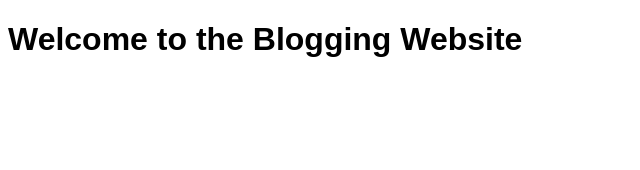
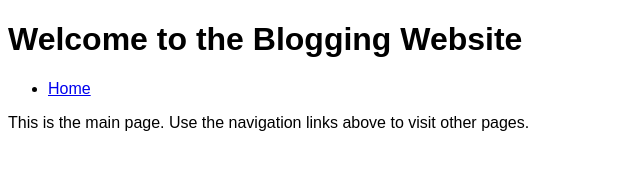
Before and after one commit to Taseen679/Blogging-Website, a website: page src/index.html in a window 1280 px wide. Shown: the whole page, without its empty margins (0-640 px from the left). Drawn offline with Linux system fonts and the light colour scheme.

Commit message:
Update index.html

```diff
--- a/src/index.html
+++ b/src/index.html
@@ -7,6 +7,17 @@
     <link rel="stylesheet" href="../styles/main.css">
 </head>
 <body>
-    <h1>Welcome to the Blogging Website</h1>
+    <header>
+        <h1>Welcome to the Blogging Website</h1>
+        <nav>
+            <ul>
+                <!-- Correctly nested list item with a single anchor tag -->
+                <li><a href="home.html">Home</a></li>
+            </ul>
+        </nav>
+    </header>
+    <main>
+        <p>This is the main page. Use the navigation links above to visit other pages.</p>
+    </main>
 </body>
 </html>
```
